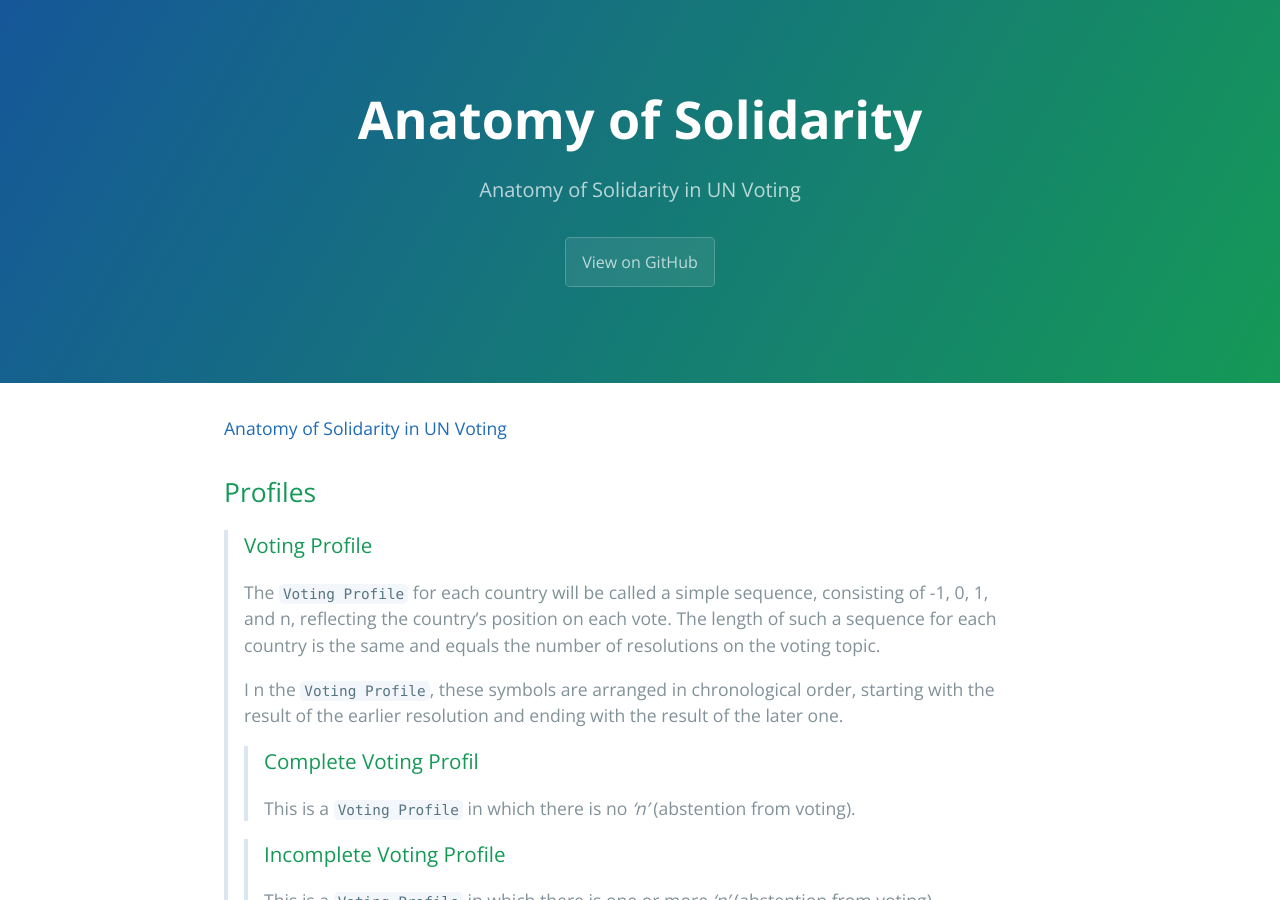
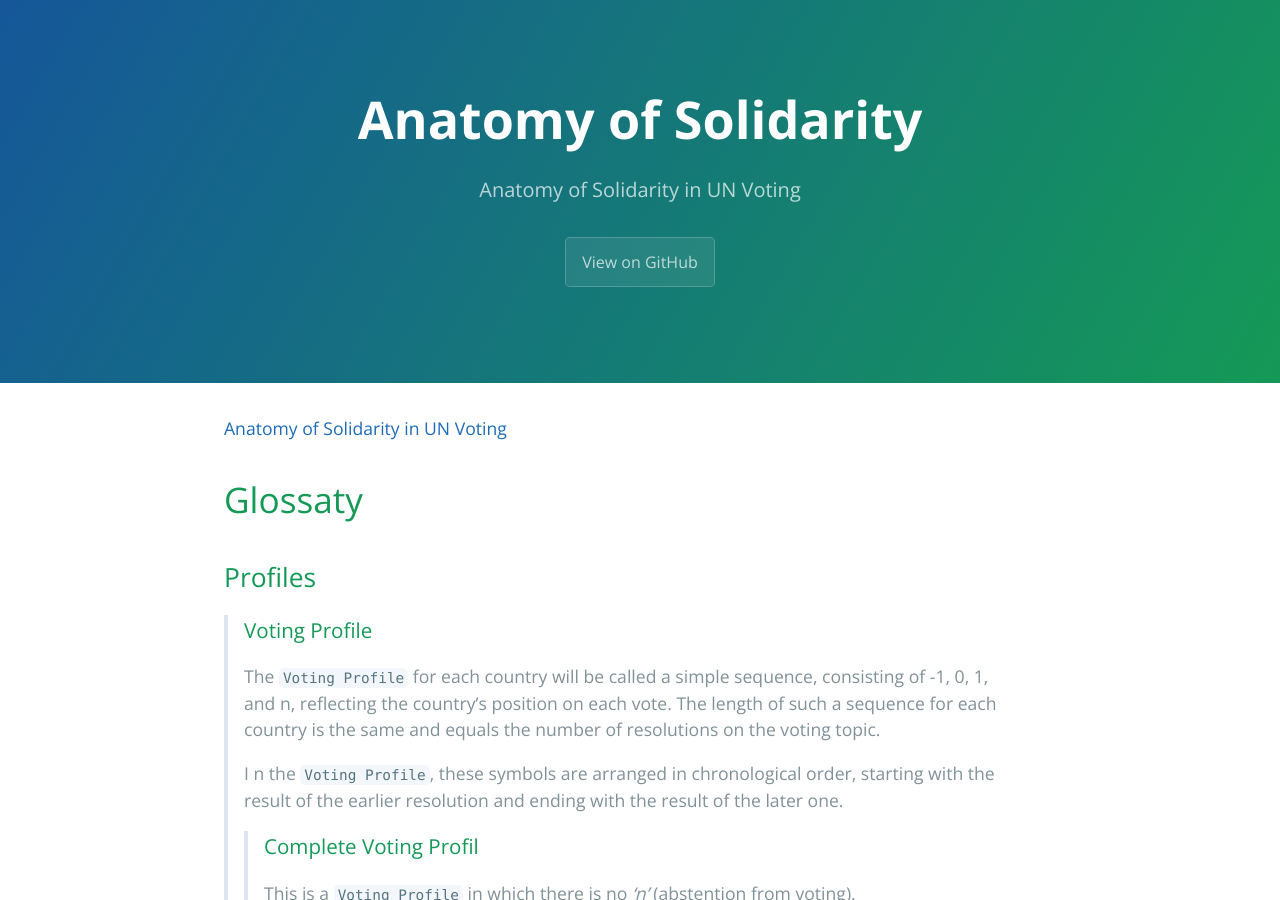
Before and after one commit to sobolsky/un, a Jekyll site: the page built from glossary.md, in a window 1280 px wide and 900 px high. Built offline with Jekyll 4.4.1, drawn with Linux system fonts in a browser that asks for light colours.

Commit message:
Update glossary.md

```diff
--- a/glossary.md
+++ b/glossary.md
@@ -7,7 +7,7 @@ google_analytics:
 theme: jekyll-theme-cayman
 ---
 [Anatomy of Solidarity in UN Voting](./)
-
+# Glossaty
 ## Profiles
 > ### Voting Profile
 > The `Voting Profile` for each country will be called a simple sequence, consisting of -1, 0, 1, and n, reflecting the country’s position on each vote. The length of such a sequence for each country is the same and equals the number of resolutions on the voting topic.
```
